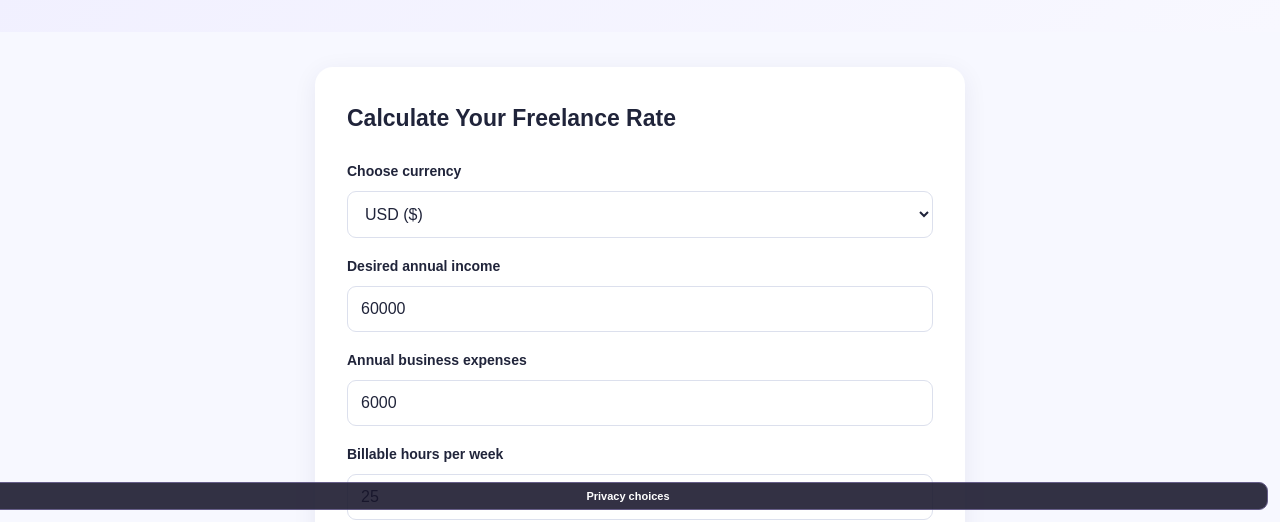
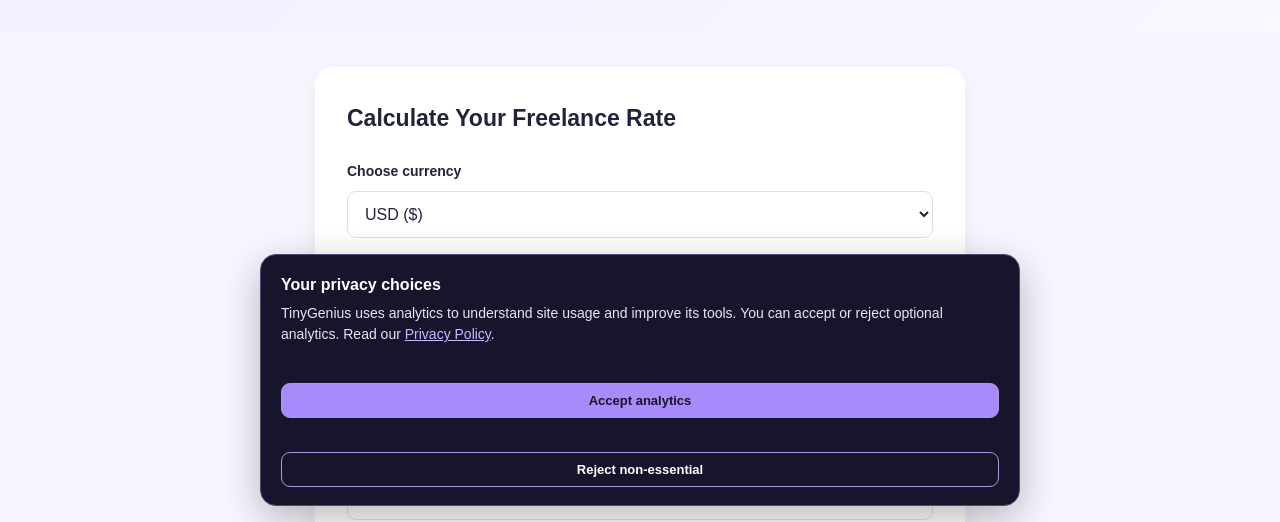
Before and after one commit to tinygenius-tools/tinygenius, a plain HTML site: page freelance-rate-calculator/index.html in a window 1280 px wide. Shown: the part 278-800 px from the top of the page. Drawn offline with Linux system fonts and the light colour scheme.

Commit message:
Gate analytics behind consent and restore preference controls

```diff
--- a/freelance-rate-calculator/index.html
+++ b/freelance-rate-calculator/index.html
@@ -244,6 +244,7 @@
 #tg-consent-banner button:focus-visible,#tg-consent-manage:focus-visible{outline:3px solid #facc15;outline-offset:3px}
 @media(max-width:480px){#tg-consent-banner{left:10px;right:10px;bottom:10px;padding:15px}.tg-consent-actions button{flex:1}}
 </style>
+
 <script id="tg-analytics-consent">(function(){var id='G-L7G530DD95',allowed=false,loaded=false;try{allowed=localStorage.getItem('tg_cookie_consent')==='accepted'}catch(e){}window.dataLayer=window.dataLayer||[];window.gtag=function(){if(allowed)window.dataLayer.push(arguments)};window.__tgEnableAnalytics=function(){if(loaded)return;allowed=true;loaded=true;window.dataLayer.push(['js',new Date()]);window.dataLayer.push(['config',id]);var s=document.createElement('script');s.async=true;s.src='https://www.googletagmanager.com/gtag/js?id='+id;document.head.appendChild(s)};window.__tgDisableAnalytics=function(){allowed=false};if(allowed)window.__tgEnableAnalytics()})();</script>
 </head>
 
@@ -519,5 +520,6 @@
 </section>
 <button id="tg-consent-manage" type="button" aria-label="Change cookie preferences">Privacy choices</button>
 
+<script id="tg-consent-controller">(function(){var b=document.getElementById('tg-consent-banner'),a=document.getElementById('tg-consent-accept'),r=document.getElementById('tg-consent-reject'),m=document.getElementById('tg-consent-manage');if(!b||!a||!r||!m)return;function get(){try{return localStorage.getItem('tg_cookie_consent')}catch(e){return null}}function set(v){try{localStorage.setItem('tg_cookie_consent',v)}catch(e){}if(v==='accepted'&&window.__tgEnableAnalytics)window.__tgEnableAnalytics();if(v==='rejected'&&window.__tgDisableAnalytics)window.__tgDisableAnalytics();b.hidden=true;m.hidden=false}a.addEventListener('click',function(){set('accepted')});r.addEventListener('click',function(){set('rejected')});m.addEventListener('click',function(){b.hidden=false;m.hidden=true;a.focus()});if(get()==='accepted'||get()==='rejected'){b.hidden=true;m.hidden=false}else{b.hidden=false;m.hidden=true}})();</script>
 </body>
 </html>
```
